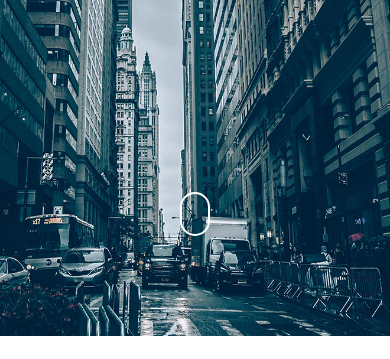
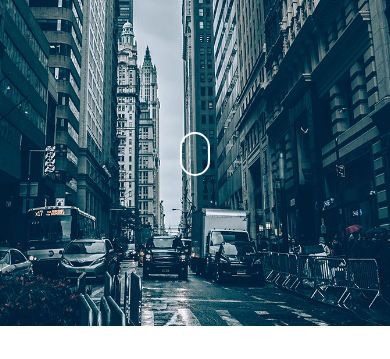
Before and after one commit to james028/Responsive_website, a plain HTML site: page index.html in a window 390 px wide. Shown: the part 302-661 px from the top of the page. Drawn offline with nearby package versions, Linux system fonts and the light colour scheme.

Commit message:
Add files via upload

```diff
--- a/css/media-queries.css
+++ b/css/media-queries.css
@@ -219,7 +219,7 @@
     }
     .m-mouse-icon
     {
-       margin: 10px auto 100px;
+       margin: -50px auto 150px;
     }
 
 }
```
